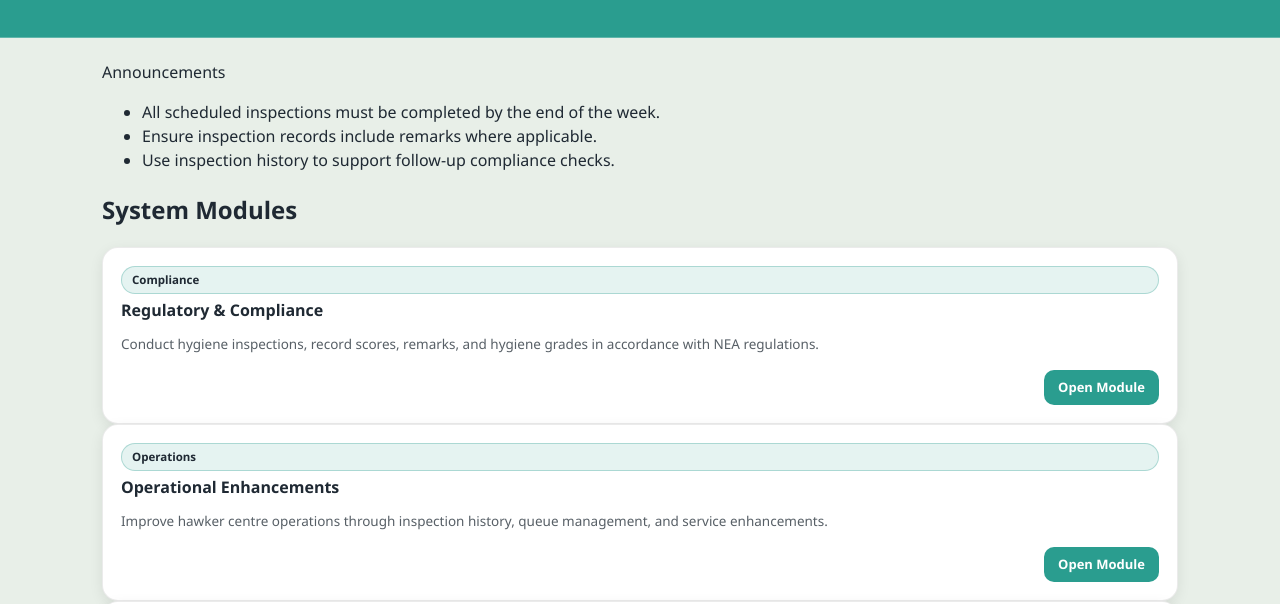
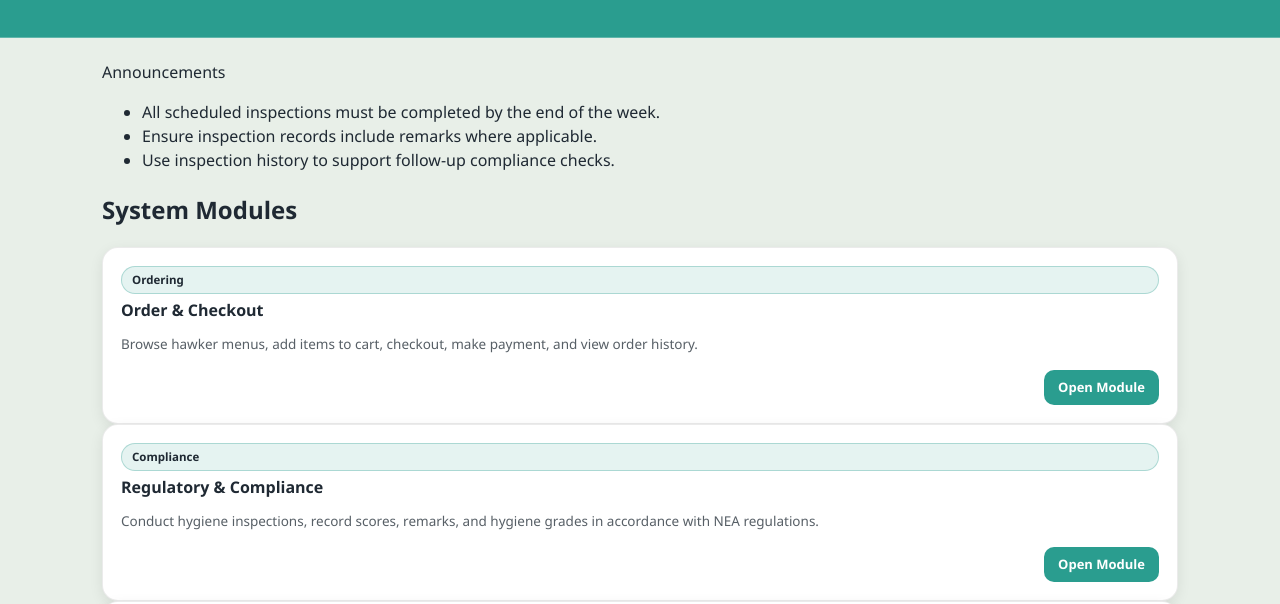
Before and after one commit to Lim-ZiYing/FED-ASG, a plain HTML site: page Main.html in a window 1280 px wide. Shown: the part 195-799 px from the top of the page. Drawn offline with Linux system fonts and the light colour scheme.

Commit message:
link to the checkout

```diff
--- a/Main.html
+++ b/Main.html
@@ -50,6 +50,20 @@
       <h2 class="section-title">System Modules</h2>
 
       <div class="gov-grid">
+        <a class="gov-tile" href="Order%20and%20checkout%20(sy)/menu.html">
+          <div>
+            <div class="tile-badge">Ordering</div>
+            <div class="tile-title">Order & Checkout</div>
+            <p class="tile-desc">
+      Browse hawker menus, add items to cart, checkout,
+      make payment, and view order history.
+            </p>
+        </div>
+  <div class="tile-footer">
+    <span class="tile-btn">Open Module</span>
+  </div>
+   </a>
+
 
         <a class="gov-tile" href="Regulatory & Compliance/index.html">
           <div>
```
